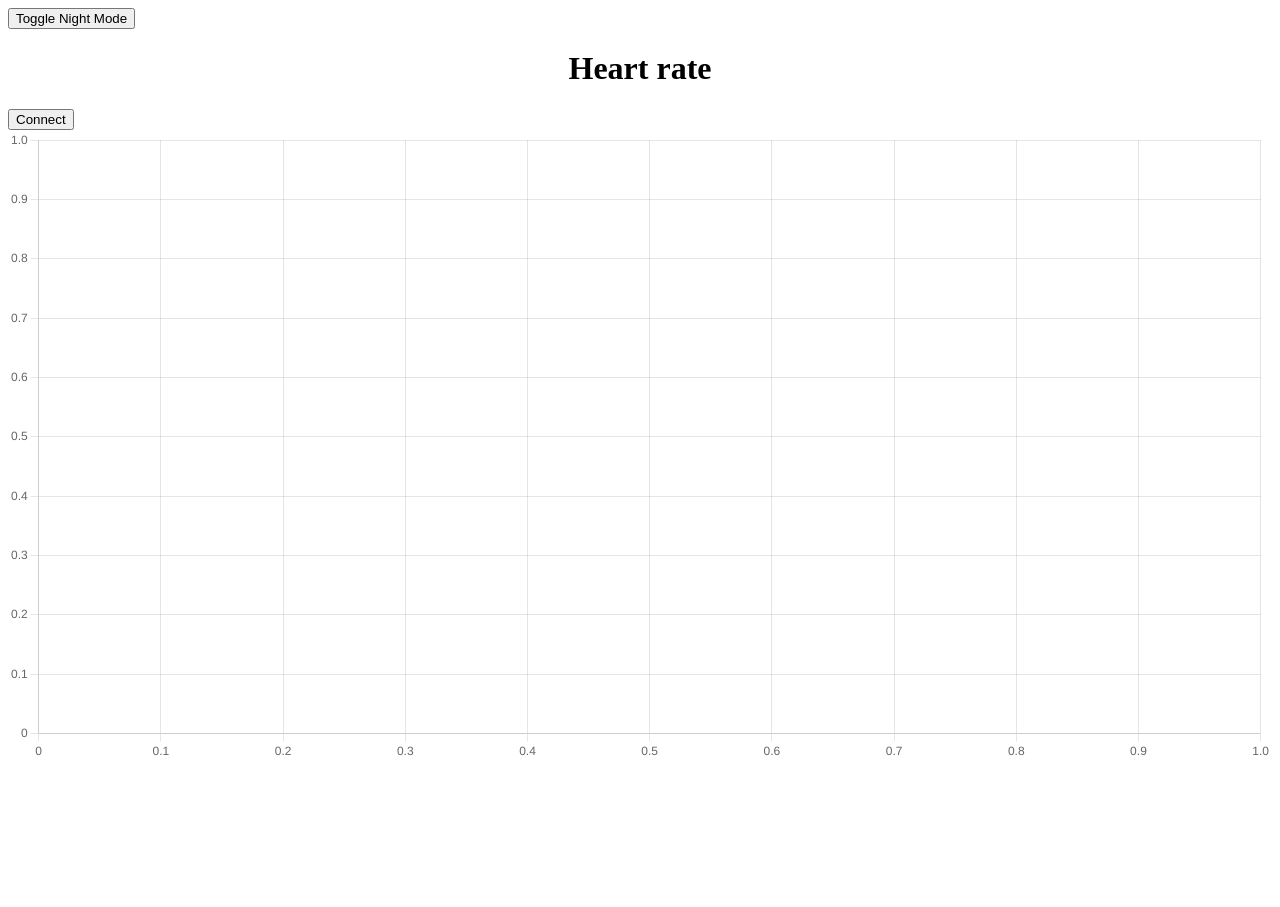
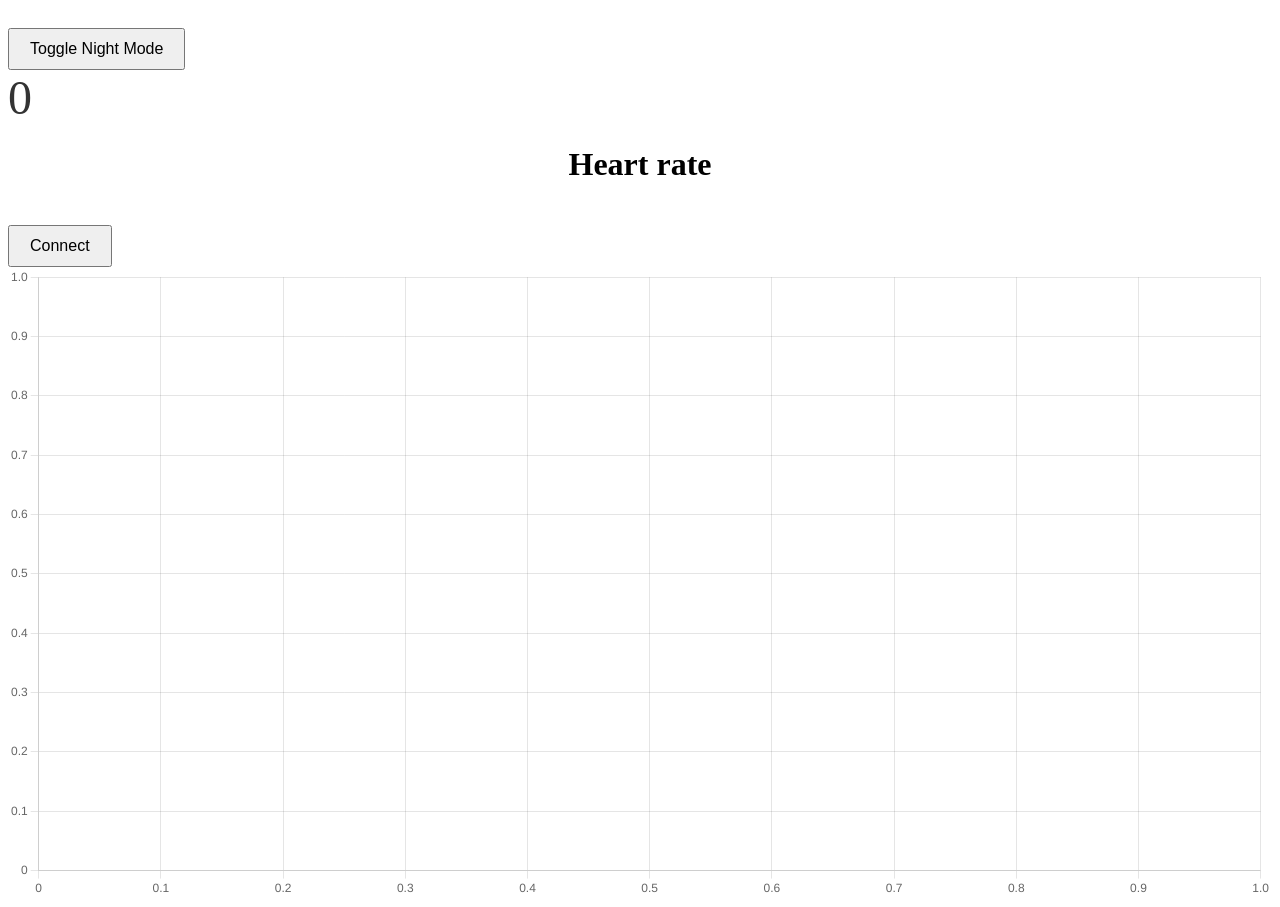
Before and after one commit to FaroukLemmouchi/hrate, a Flask app: page / in a window 1280 px wide. Before the commit the page ends 756 px from the top, so only its background shows below. Run offline with Flask 3, Linux system fonts and the light colour scheme.

Commit message:
add alert

```diff
--- a/app/static/css/styles.css
+++ b/app/static/css/styles.css
@@ -18,6 +18,14 @@ body.night-mode {
 h1 {
   text-align: center;
 }
+
+#hr-value {
+  font-size: 3em;
+  color: #333;
+}
+
 button {
-  align-self: center;
+  margin-top: 20px;
+  padding: 10px 20px;
+  font-size: 1em;
 }
--- a/app/static/js/app.js
+++ b/app/static/js/app.js
@@ -3,13 +3,12 @@ async function connect(props) {
       filters: [{ services: ['heart_rate'] }],
       acceptAllDevices: false,
     })
-    console.log('Starting HR...\n')
     const server = await device.gatt.connect()
     const service = await server.getPrimaryService('heart_rate')
     const char = await service.getCharacteristic('heart_rate_measurement')
     char.oncharacteristicvaluechanged = props.onChange
     char.startNotifications()
-    //alert("Connection established")
+    alert('Starting heart rate measurement in few seconds...\nREFRESH the page to STOP.')
     return char
   }
 
@@ -20,7 +19,6 @@ async function connect(props) {
     function printHeartRate(event) {
         const heartRate = event.target.value.getInt8(1)
         console.clear()
-        console.log(heartRate)
             addData(liveChart, time, heartRate);
             time += 1;
   }
@@ -58,6 +56,7 @@ const config = {
 const liveChart = new Chart(ctx, config);
 
 function addData(chart, label, data) {
+    document.getElementById("hr-value").innerText = data;
     chart.data.labels.push(label);
     chart.data.datasets.forEach((dataset) => {
         dataset.data.push(data);
--- a/app/templates/index.html
+++ b/app/templates/index.html
@@ -11,6 +11,7 @@
 </head>
 <body>
     <button id="night-mode-toggle">Toggle Night Mode</button>
+    <div id="hr-value">0</div>
 
     <h1 >Heart rate</h1>
 
```
